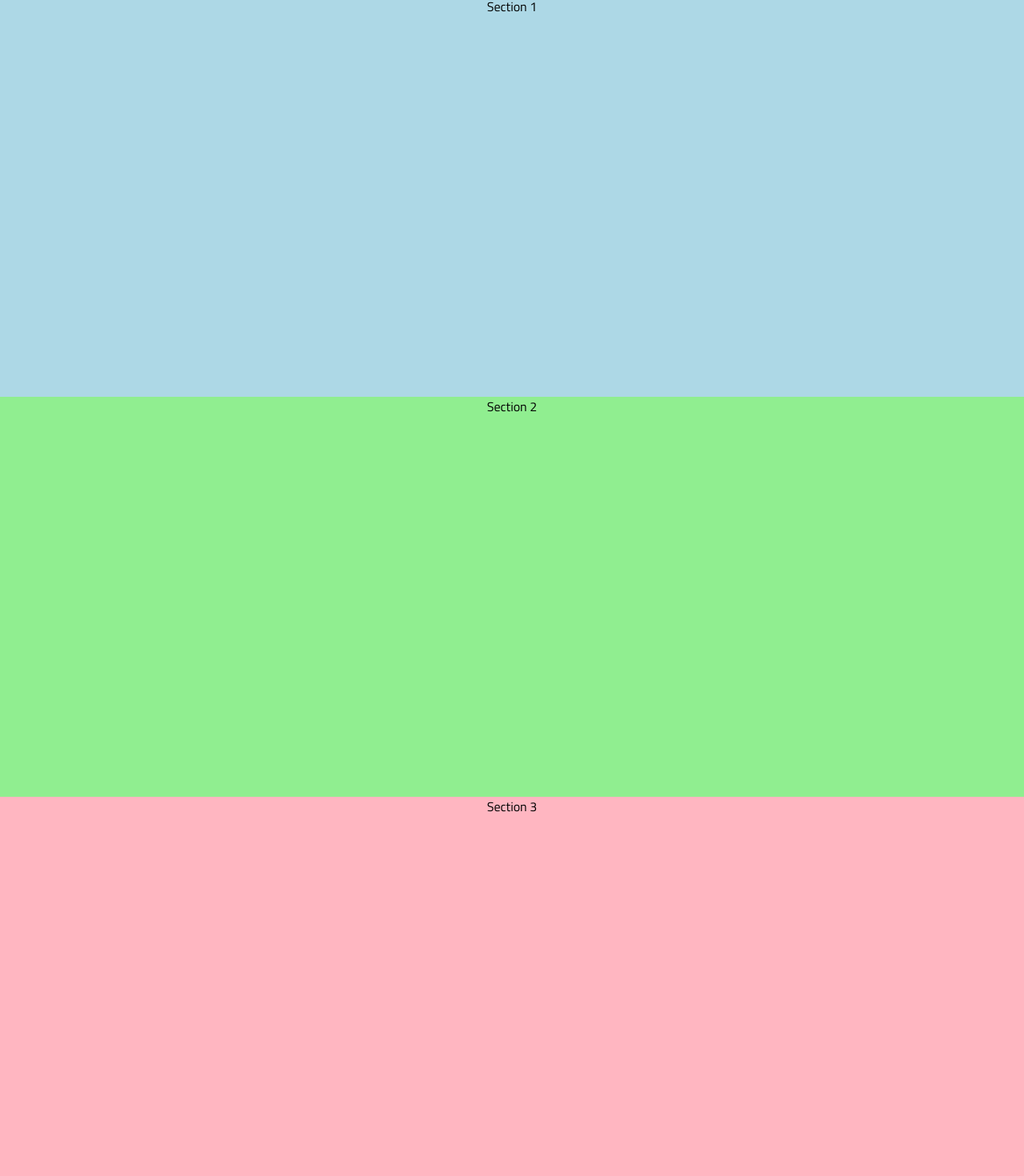
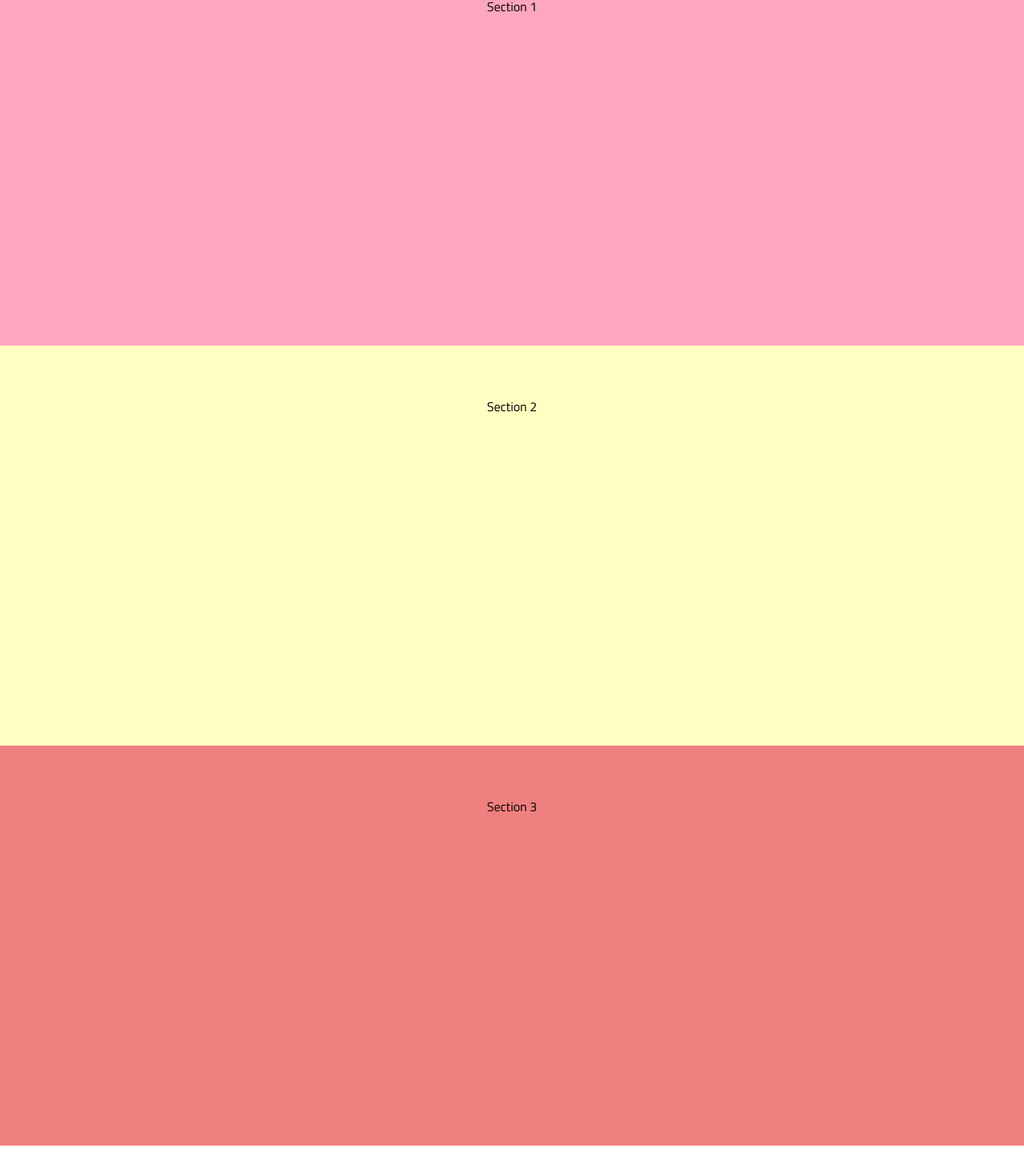
Before and after one commit to ShannonC8/personalApp, a React (Create React App) app: page / in a window 1280 px wide. Shown: the part 68-1538 px from the top of the page at 80% size. After the commit the page ends 1500 px from the top, so only its background shows below. Built offline with nearby package versions, Linux system fonts and the light colour scheme.

Commit message:
Navbar fixes

```diff
--- a/src/pages/Home.js
+++ b/src/pages/Home.js
@@ -1,16 +1,16 @@
 import React, { useRef } from 'react';
-
+import '../styles/Home.css';
 function Home({ AboutRef, ProjectsRef, ContactRef }) {
 
   return (
     <div>
-      <section ref={AboutRef} id="About" style={{ height: '500px', backgroundColor: 'lightblue' }}>
+      <section ref={AboutRef} id="About" className="About">
         Section 1
       </section>
-      <section ref = {ProjectsRef} id="Projects" style={{ height: '500px', backgroundColor: 'lightgreen' }}>
+      <section ref = {ProjectsRef} id="Projects" className="Projects" >
         Section 2
       </section>
-      <section ref = {ContactRef} id="Contact" style={{ height: '500px', backgroundColor: 'lightpink' }}>
+      <section ref = {ContactRef} id="Contact" className="Contact" >
         Section 3
       </section>
       {/* Add more sections as needed */}
--- /dev/null
+++ b/src/styles/Home.css
@@ -0,0 +1,20 @@
+section {
+    padding-top:5vw;
+}
+
+/* styles.css */
+
+.About {
+    height: 500px;
+    background-color: rgb(255, 167, 190); /* Change this to your desired color */
+  }
+
+  .Projects {
+    height: 500px;
+    background-color: rgb(254, 255, 192); /* Change this to your desired color */
+  }
+
+  .Contact {
+    height: 500px;
+    background-color: lightcoral; /* Change this to your desired color */
+  }
--- a/src/styles/Navbar.css
+++ b/src/styles/Navbar.css
@@ -1,6 +1,7 @@
 @import url("https://fonts.googleapis.com/css2?family=Titillium+Web:wght@300;400;700&display=swap");
 
 * {
+
 	padding: 0;
 	margin: 0;
 	box-sizing: border-box;
@@ -22,6 +23,9 @@ header {
 	padding: 0 2rem;
 	background-color: var(--mainColor);
 	color: var(--textColor);
+	width: 100%;
+	position: fixed;
+	z-index: 1000; /* Ensure it's above other elements */
 }
 
 
```
Also changed, not shown: src/assets/star.png (added).
